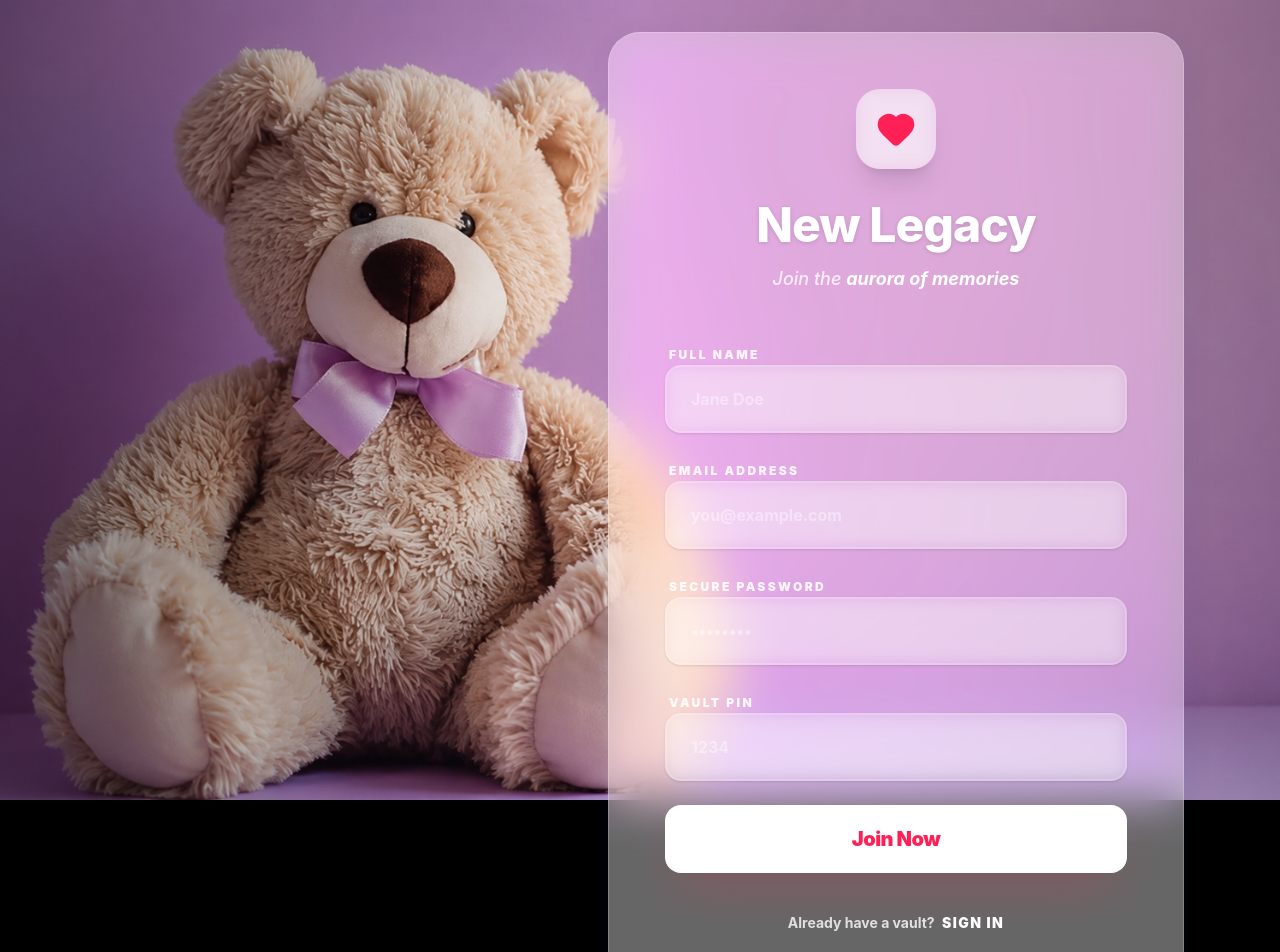
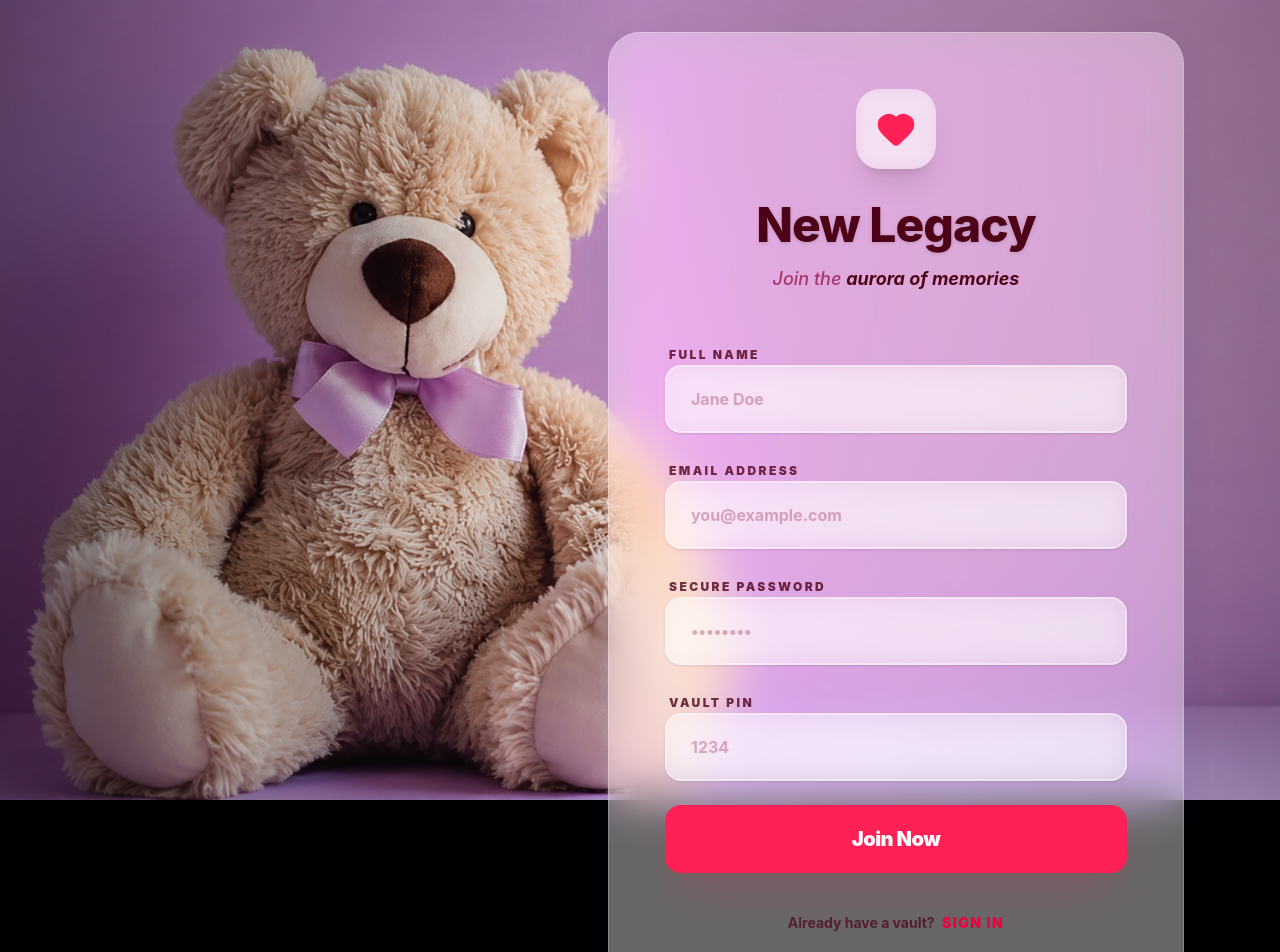
Before and after one commit to ssrikanth59/memory_nest, a Next.js app: page /register in a window 1280 px wide. Shown: the top 952 px of the page. Built offline with nearby package versions, Linux system fonts and the light colour scheme.

Commit message:
Improve input text color and contrast for better readability

```diff
--- a/src/app/login/page.tsx
+++ b/src/app/login/page.tsx
@@ -68,8 +68,8 @@ export default function LoginPage() {
           >
             <Heart className="w-8 h-8 fill-rose-500" />
           </motion.div>
-          <h1 className="text-4xl font-heading font-extrabold mb-2 text-white tracking-tight drop-shadow-sm">Welcome Back</h1>
-          <p className="text-white/80 font-medium tracking-tight">Access your baby's digital sanctuary</p>
+          <h1 className="text-4xl font-heading font-extrabold mb-2 text-rose-950 tracking-tight drop-shadow-sm">Welcome Back</h1>
+          <p className="text-rose-900/70 font-medium tracking-tight">Access your baby's digital sanctuary</p>
         </div>
 
         {error && (
@@ -84,9 +84,9 @@ export default function LoginPage() {
 
         <form onSubmit={handleSubmit} className="space-y-5">
           <div className="space-y-2">
-            <label className="text-xs font-black uppercase tracking-widest ml-1 text-white/90">Email Address</label>
+            <label className="text-xs font-black uppercase tracking-widest ml-1 text-rose-950/80">Email Address</label>
             <div className="relative group">
-              <Mail className="absolute left-4 top-1/2 -translate-y-1/2 w-5 h-5 text-white/60 group-focus-within:text-white transition-colors" />
+              <Mail className="absolute left-4 top-1/2 -translate-y-1/2 w-5 h-5 text-rose-900/40 group-focus-within:text-rose-900 transition-colors" />
               <input
                 type="email"
                 suppressHydrationWarning
@@ -94,18 +94,18 @@ export default function LoginPage() {
                 value={email}
                 onChange={(e) => setEmail(e.target.value)}
                 required
-                className="w-full bg-white/10 border-2 border-white/20 focus:border-white/50 rounded-2xl pl-12 pr-6 py-4 outline-none transition-all placeholder:text-white/40 text-white font-bold shadow-sm backdrop-blur-sm"
+                className="w-full bg-white/40 border-2 border-white/40 focus:border-rose-300 rounded-2xl pl-12 pr-6 py-4 outline-none transition-all placeholder:text-rose-900/30 text-rose-950 font-bold shadow-sm backdrop-blur-md"
               />
             </div>
           </div>
 
           <div className="space-y-2">
             <div className="flex justify-between items-center ml-1">
-              <label className="text-xs font-black uppercase tracking-widest text-white/90">Password</label>
-              <Link href="#" className="text-[10px] text-white/70 hover:text-white hover:underline font-black uppercase tracking-widest">Forgot Password?</Link>
+              <label className="text-xs font-black uppercase tracking-widest text-rose-950/80">Password</label>
+              <Link href="#" className="text-[10px] text-rose-900/60 hover:text-rose-900 hover:underline font-black uppercase tracking-widest">Forgot Password?</Link>
             </div>
             <div className="relative group">
-              <Lock className="absolute left-4 top-1/2 -translate-y-1/2 w-5 h-5 text-white/60 group-focus-within:text-white transition-colors" />
+              <Lock className="absolute left-4 top-1/2 -translate-y-1/2 w-5 h-5 text-rose-900/40 group-focus-within:text-rose-900 transition-colors" />
               <input
                 type="password"
                 suppressHydrationWarning
@@ -113,7 +113,7 @@ export default function LoginPage() {
                 value={password}
                 onChange={(e) => setPassword(e.target.value)}
                 required
-                className="w-full bg-white/10 border-2 border-white/20 focus:border-white/50 rounded-2xl pl-12 pr-6 py-4 outline-none transition-all placeholder:text-white/40 text-white font-bold shadow-sm backdrop-blur-sm"
+                className="w-full bg-white/40 border-2 border-white/40 focus:border-rose-300 rounded-2xl pl-12 pr-6 py-4 outline-none transition-all placeholder:text-rose-900/30 text-rose-950 font-bold shadow-sm backdrop-blur-md"
               />
             </div>
           </div>
@@ -121,7 +121,7 @@ export default function LoginPage() {
           <button
             type="submit"
             disabled={loading}
-            className="w-full mt-6 bg-white text-rose-500 hover:bg-white/90 py-5 rounded-2xl font-black text-lg flex items-center justify-center gap-2 transition-all active:scale-[0.98] shadow-xl shadow-rose-500/20 disabled:opacity-70"
+            className="w-full mt-6 bg-rose-500 text-white hover:bg-rose-600 py-5 rounded-2xl font-black text-lg flex items-center justify-center gap-2 transition-all active:scale-[0.98] shadow-xl shadow-rose-500/20 disabled:opacity-70"
           >
             {loading ? "Signing in..." : (
               <>
@@ -132,9 +132,9 @@ export default function LoginPage() {
         </form>
 
         <div className="mt-10 text-center">
-          <p className="text-sm text-white/80 font-bold">
+          <p className="text-sm text-rose-950/70 font-bold">
             Don't have an account?{" "}
-            <Link href="/register" className="text-white font-black hover:underline">
+            <Link href="/register" className="text-rose-600 font-black hover:underline">
               Create a vault
             </Link>
           </p>
--- a/src/app/register/page.tsx
+++ b/src/app/register/page.tsx
@@ -77,8 +77,8 @@ export default function RegisterPage() {
           >
             <Heart className="w-10 h-10 fill-rose-500" />
           </motion.div>
-          <h1 className="text-5xl font-heading font-black mb-4 font-attract tracking-tighter drop-shadow-sm">New Legacy</h1>
-          <p className="text-white/80 text-lg font-medium italic">Join the <span className="text-white font-bold">aurora of memories</span></p>
+          <h1 className="text-5xl font-heading font-black mb-4 font-attract tracking-tighter drop-shadow-sm text-rose-950">New Legacy</h1>
+          <p className="text-rose-900/70 text-lg font-medium italic">Join the <span className="text-rose-950 font-bold">aurora of memories</span></p>
         </div>
 
         {error && (
@@ -89,41 +89,41 @@ export default function RegisterPage() {
 
         <form onSubmit={handleSubmit} className="space-y-6 relative z-10">
           <div className="space-y-3">
-            <label className="text-xs font-black uppercase tracking-[0.2em] ml-1 text-white/90">Full Name</label>
+            <label className="text-xs font-black uppercase tracking-[0.2em] ml-1 text-rose-950/80">Full Name</label>
             <input
               type="text"
               placeholder="Jane Doe"
               value={name}
               onChange={(e) => setName(e.target.value)}
               required
-              className="w-full bg-white/10 border-2 border-white/20 focus:border-white/50 rounded-2xl px-6 py-5 outline-none transition-all placeholder:text-white/40 text-white font-bold shadow-sm backdrop-blur-sm"
+              className="w-full bg-white/40 border-2 border-white/40 focus:border-rose-300 rounded-2xl px-6 py-5 outline-none transition-all placeholder:text-rose-900/30 text-rose-950 font-bold shadow-sm backdrop-blur-md"
             />
           </div>
           <div className="space-y-3">
-            <label className="text-xs font-black uppercase tracking-[0.2em] ml-1 text-white/90">Email Address</label>
+            <label className="text-xs font-black uppercase tracking-[0.2em] ml-1 text-rose-950/80">Email Address</label>
             <input
               type="email"
               placeholder="you@example.com"
               value={email}
               onChange={(e) => setEmail(e.target.value)}
               required
-              className="w-full bg-white/10 border-2 border-white/20 focus:border-white/50 rounded-2xl px-6 py-5 outline-none transition-all placeholder:text-white/40 text-white font-bold shadow-sm backdrop-blur-sm"
+              className="w-full bg-white/40 border-2 border-white/40 focus:border-rose-300 rounded-2xl px-6 py-5 outline-none transition-all placeholder:text-rose-900/30 text-rose-950 font-bold shadow-sm backdrop-blur-md"
             />
           </div>
           <div className="space-y-3">
-            <label className="text-xs font-black uppercase tracking-[0.2em] ml-1 text-white/90">Secure Password</label>
+            <label className="text-xs font-black uppercase tracking-[0.2em] ml-1 text-rose-950/80">Secure Password</label>
             <input
               type="password"
               placeholder="••••••••"
               value={password}
               onChange={(e) => setPassword(e.target.value)}
               required
-              className="w-full bg-white/10 border-2 border-white/20 focus:border-white/50 rounded-2xl px-6 py-5 outline-none transition-all placeholder:text-white/40 text-white font-bold shadow-sm backdrop-blur-sm"
+              className="w-full bg-white/40 border-2 border-white/40 focus:border-rose-300 rounded-2xl px-6 py-5 outline-none transition-all placeholder:text-rose-900/30 text-rose-950 font-bold shadow-sm backdrop-blur-md"
             />
           </div>
 
           <div className="space-y-3">
-            <label className="text-xs font-black uppercase tracking-[0.2em] ml-1 text-white/90">Vault PIN</label>
+            <label className="text-xs font-black uppercase tracking-[0.2em] ml-1 text-rose-950/80">Vault PIN</label>
             <input
               type="password"
               placeholder="1234"
@@ -133,7 +133,7 @@ export default function RegisterPage() {
               value={vaultPin}
               onChange={(e) => setVaultPin(e.target.value)}
               required
-              className="w-full bg-white/10 border-2 border-white/20 focus:border-white/50 rounded-2xl px-6 py-5 outline-none transition-all placeholder:text-white/40 text-white font-bold shadow-sm backdrop-blur-sm"
+              className="w-full bg-white/40 border-2 border-white/40 focus:border-rose-300 rounded-2xl px-6 py-5 outline-none transition-all placeholder:text-rose-900/30 text-rose-950 font-bold shadow-sm backdrop-blur-md"
             />
           </div>
 
@@ -141,20 +141,20 @@ export default function RegisterPage() {
           <button
             disabled={loading}
             type="submit"
-            className="w-full mt-4 bg-white text-rose-500 hover:bg-white/90 py-5 rounded-2xl font-black text-xl tracking-tight flex items-center justify-center gap-3 active:scale-95 shadow-2xl shadow-rose-500/20 disabled:opacity-50"
+            className="w-full mt-4 bg-rose-500 text-white hover:bg-rose-600 py-5 rounded-2xl font-black text-xl tracking-tight flex items-center justify-center gap-3 active:scale-95 shadow-2xl shadow-rose-500/20 disabled:opacity-50"
           >
             {loading ? (
               <motion.div
                 animate={{ rotate: 360 }}
                 transition={{ repeat: Infinity, duration: 1, ease: "linear" }}
-                className="w-6 h-6 border-2 border-rose-500/30 border-t-rose-500 rounded-full"
+                className="w-6 h-6 border-2 border-white/30 border-t-white rounded-full"
               />
             ) : "Join Now"}
           </button>
         </form>
 
-        <p className="mt-10 text-center text-sm font-bold relative z-10 text-white/80">
-          Already have a vault? <Link href="/login" className="text-white font-black hover:underline uppercase tracking-widest ml-1">Sign in</Link>
+        <p className="mt-10 text-center text-sm font-bold relative z-10 text-rose-950/70">
+          Already have a vault? <Link href="/login" className="text-rose-600 font-black hover:underline uppercase tracking-widest ml-1">Sign in</Link>
         </p>
       </motion.div>
     </div>
```
